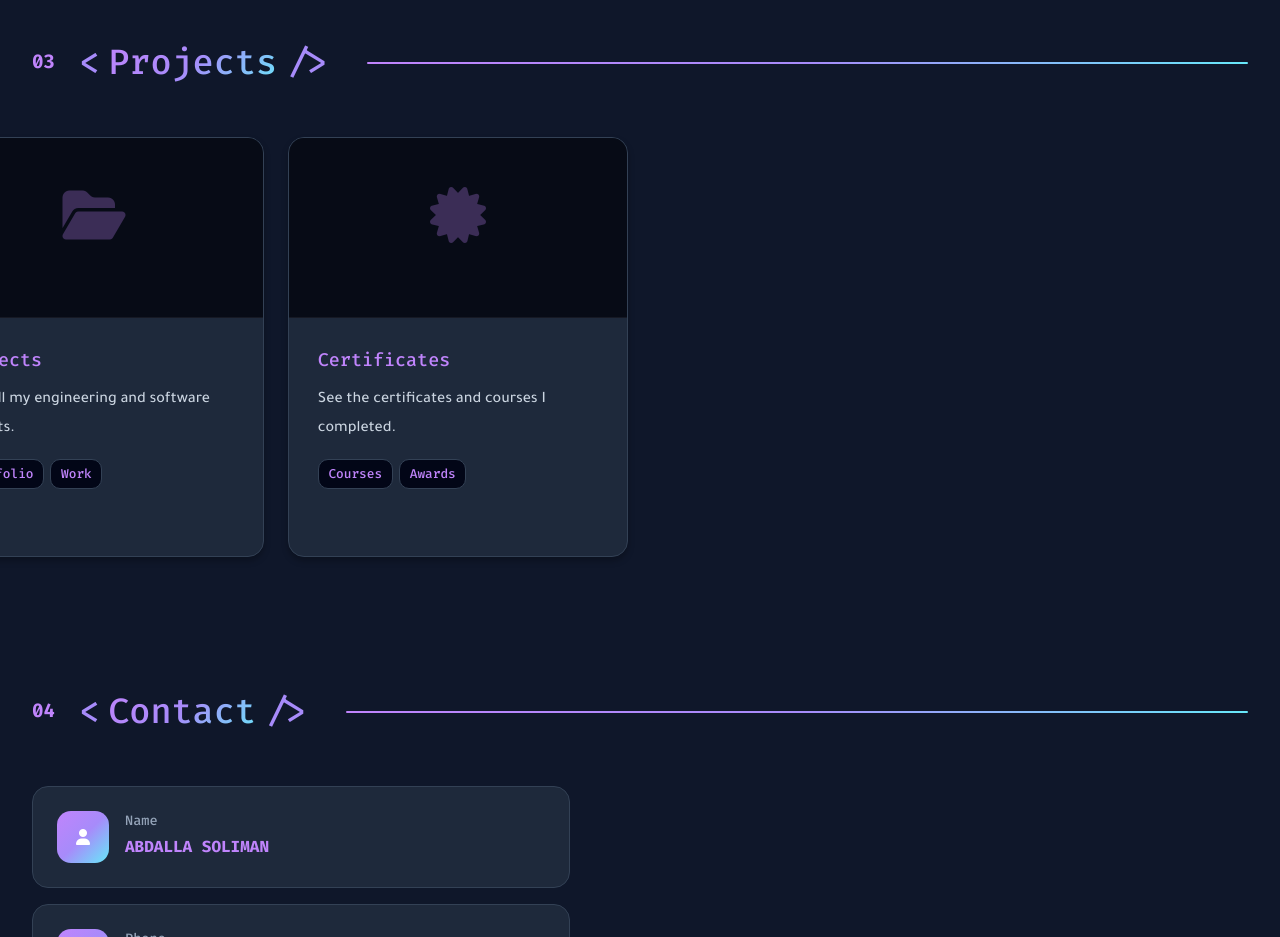
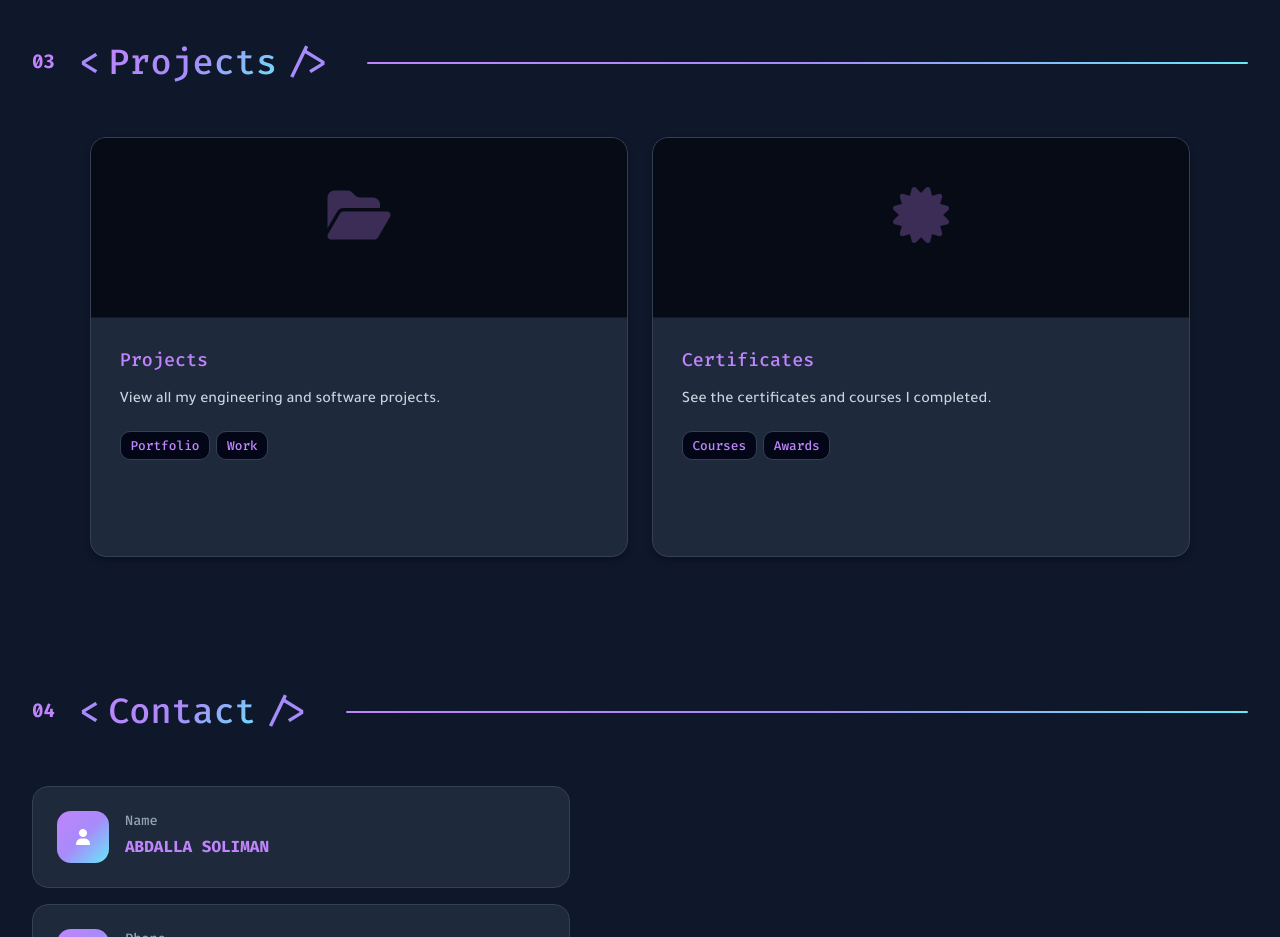
Before and after one commit to Amd41/portfolio, a plain HTML site: page index.html in a window 1280 px wide. Shown: the part 2560-3497 px from the top of the page. Drawn offline with nearby package versions, Linux system fonts and the light colour scheme.

```diff
--- a/style.css
+++ b/style.css
@@ -312,7 +312,7 @@
 .badge-3 { top: 48%; left: -14%; animation-delay: 2s; }
 
 @keyframes floatBadge { 0%,100%{ transform: translateY(0);} 50%{ transform: translateY(-18px);} }
-.floating-badge:hover { transform: translateY(-3px) scale(1.03); border-color: var(--primary); box-shadow: 0 12px 30px rgba(192,132,252,.18); }
+.floating-badge:hover { transform: translateY(-3px) scale(1.03); border-color: var(--primary); box-shadow: 0 12px 30px rgba(192,132,252,0.18); }
 
 .scroll-indicator {
   position:absolute; bottom: 2.5rem; left: 50%;
@@ -533,16 +533,15 @@
   font-weight: 700;
 }
 /* =========================
-   Projects (2 cards only)
+   Projects cards
    ========================= */
 .projects-grid{
   display: grid;
-  grid-template-columns: repeat(4, 340px); /* عرض ثابت لكل كارد */
+  grid-template-columns: repeat(auto-fit, minmax(320px, 1fr));
   gap: 1.5rem;
-  justify-content: center; /* يوسّطهم */
-  align-content: start;
-  margin: 0 auto;          /* وسط الصفحة */
-  max-width: 900px;    /* يمنع التمدد */
+  justify-content: center;
+  margin: 0 auto;
+  max-width: 1100px;
 }
 
 .project-card{
@@ -563,16 +562,6 @@
   transform: translateY(-5px);
   border-color: var(--primary);
   box-shadow: 0 18px 35px rgba(0,0,0,0.35);
-}
-
-.project-image{
-  position: relative;
-  aspect-ratio: 1/1;
-  height: auto;
-  background: var(--bg-darker);
-  display: flex;
-  align-items: center;
-  justify-content: center;
 }
 
 .project-placeholder{
@@ -631,12 +620,7 @@
   display: block;
 }
 /* Mobile */
-@media (max-width: 768px){
-  .projects-grid{
-    grid-template-columns: min(92vw, 360px);
-    justify-content: center;
-  }
-}
+
 /* Responsive */
 @media (max-width: 768px){
   .projects-grid{ grid-template-columns: 1fr; }
```
